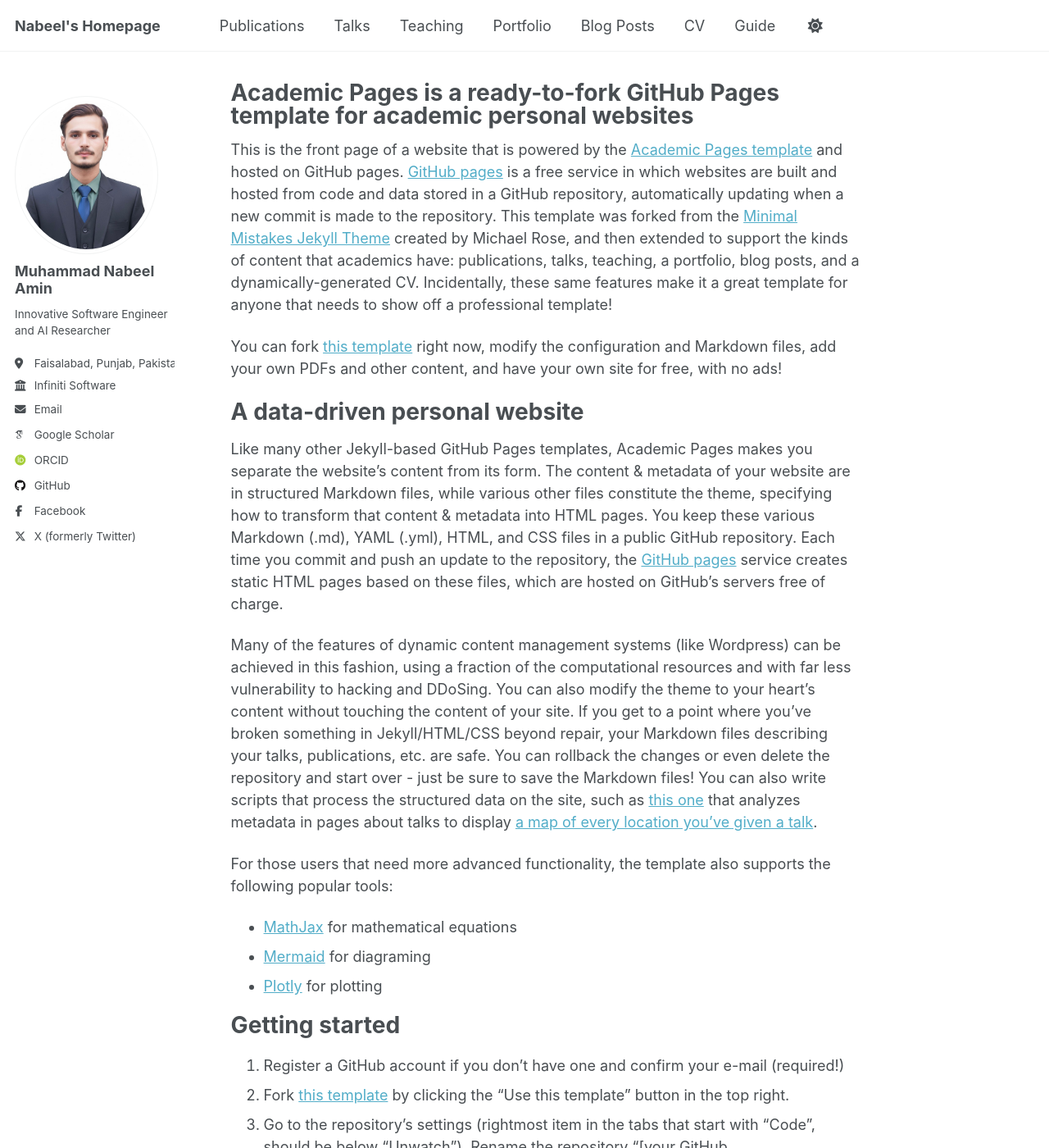
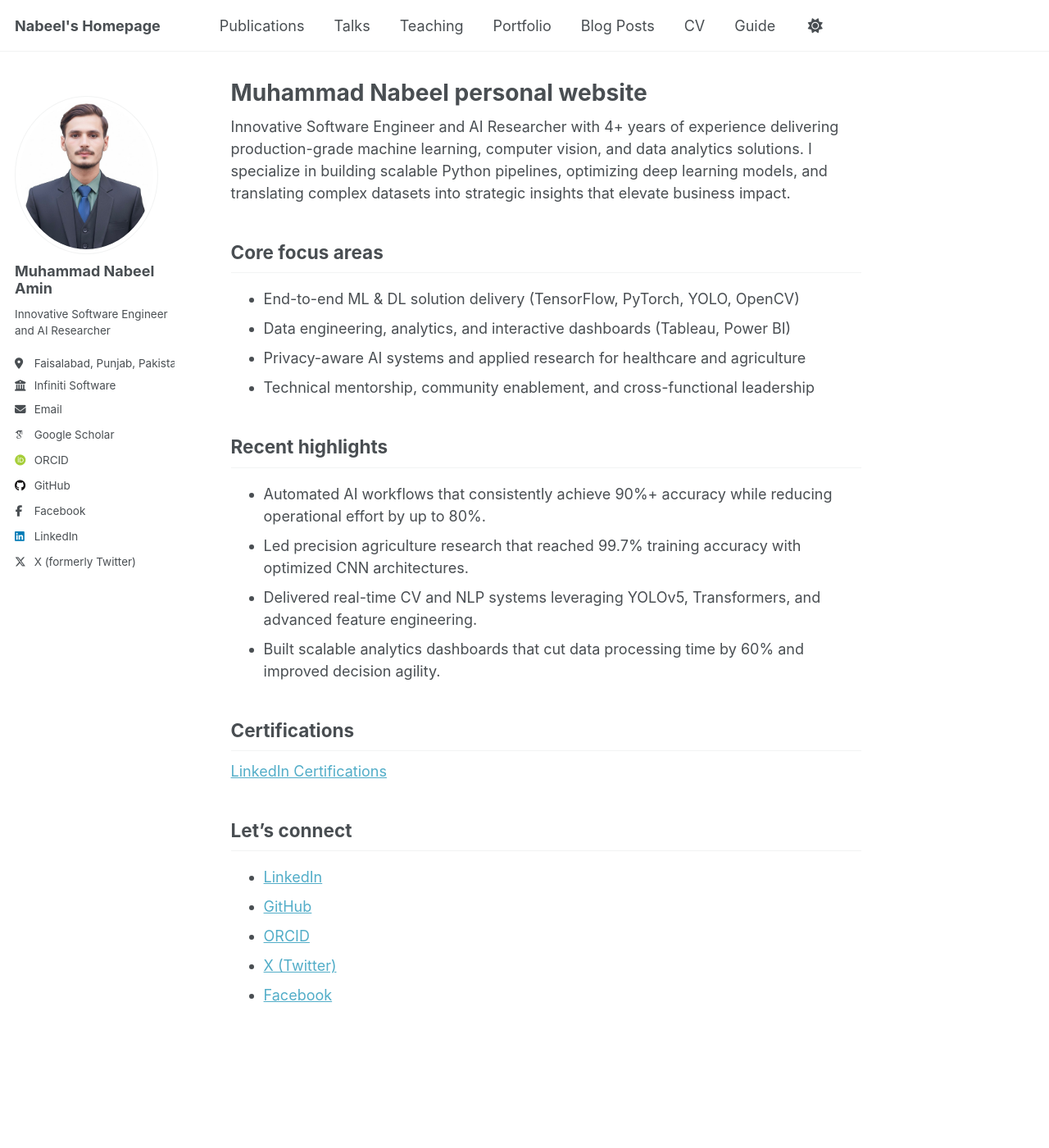
Before and after one commit to Nabeel70/mnabeel.github.io, a Jekyll site: the page built from _pages/about.md, in a window 1280 px wide and 1400 px high. Shown: the whole window at 82% size. Built offline with Jekyll 4.4.1, drawn with Linux system fonts in a browser that asks for light colours; some web fonts are replaced; a script that is not in the unit is left out; comment, search, counter and statistics services are not loaded; some of the changed text lies outside the part shown.

Commit message:
Added front page data

```diff
--- a/_config.yml
+++ b/_config.yml
@@ -61,7 +61,7 @@ author:
   keybase          : # Username
   instagram        : # Username
   lastfm           : # Username
-  linkedin         : # Username
+  linkedin         : "nabeel70"
   mastodon         : # URL
   medium           : # URL
   pinterest        : # Username
--- a/_pages/about.md
+++ b/_pages/about.md
@@ -1,56 +1,39 @@
 ---
 permalink: /
-title: "Academic Pages is a ready-to-fork GitHub Pages template for academic personal websites"
+title: "Muhammad Nabeel personal website"
 author_profile: true
 redirect_from:
   - /about/
   - /about.html
 ---
 
-This is the front page of a website that is powered by the [Academic Pages template](https://github.com/academicpages/academicpages.github.io) and hosted on GitHub pages. [GitHub pages](https://pages.github.com) is a free service in which websites are built and hosted from code and data stored in a GitHub repository, automatically updating when a new commit is made to the repository. This template was forked from the [Minimal Mistakes Jekyll Theme](https://mmistakes.github.io/minimal-mistakes/) created by Michael Rose, and then extended to support the kinds of content that academics have: publications, talks, teaching, a portfolio, blog posts, and a dynamically-generated CV. Incidentally, these same features make it a great template for anyone that needs to show off a professional template!
+Innovative Software Engineer and AI Researcher with 4+ years of experience delivering production-grade machine learning, computer vision, and data analytics solutions. I specialize in building scalable Python pipelines, optimizing deep learning models, and translating complex datasets into strategic insights that elevate business impact.
 
- You can fork [this template](https://github.com/academicpages/academicpages.github.io) right now, modify the configuration and Markdown files, add your own PDFs and other content, and have your own site for free, with no ads!
+## Core focus areas
 
-A data-driven personal website
-======
-Like many other Jekyll-based GitHub Pages templates, Academic Pages makes you separate the website's content from its form. The content & metadata of your website are in structured Markdown files, while various other files constitute the theme, specifying how to transform that content & metadata into HTML pages. You keep these various Markdown (.md), YAML (.yml), HTML, and CSS files in a public GitHub repository. Each time you commit and push an update to the repository, the [GitHub pages](https://pages.github.com/) service creates static HTML pages based on these files, which are hosted on GitHub's servers free of charge.
+- End-to-end ML & DL solution delivery (TensorFlow, PyTorch, YOLO, OpenCV)
+- Data engineering, analytics, and interactive dashboards (Tableau, Power BI)
+- Privacy-aware AI systems and applied research for healthcare and agriculture
+- Technical mentorship, community enablement, and cross-functional leadership
 
-Many of the features of dynamic content management systems (like Wordpress) can be achieved in this fashion, using a fraction of the computational resources and with far less vulnerability to hacking and DDoSing. You can also modify the theme to your heart's content without touching the content of your site. If you get to a point where you've broken something in Jekyll/HTML/CSS beyond repair, your Markdown files describing your talks, publications, etc. are safe. You can rollback the changes or even delete the repository and start over - just be sure to save the Markdown files! You can also write scripts that process the structured data on the site, such as [this one](https://github.com/academicpages/academicpages.github.io/blob/master/talkmap.ipynb) that analyzes metadata in pages about talks to display [a map of every location you've given a talk](https://academicpages.github.io/talkmap.html).
+## Recent highlights
 
-For those users that need more advanced functionality, the template also supports the following popular tools:
-- [MathJax](https://www.mathjax.org/) for mathematical equations
-- [Mermaid](https://mermaid.js.org/) for diagraming
-- [Plotly](https://plotly.com/javascript/) for plotting
+- Automated AI workflows that consistently achieve 90%+ accuracy while reducing operational effort by up to 80%.
+- Led precision agriculture research that reached 99.7% training accuracy with optimized CNN architectures.
+- Delivered real-time CV and NLP systems leveraging YOLOv5, Transformers, and advanced feature engineering.
+- Built scalable analytics dashboards that cut data processing time by 60% and improved decision agility.
 
-Getting started
-======
-1. Register a GitHub account if you don't have one and confirm your e-mail (required!)
-1. Fork [this template](https://github.com/academicpages/academicpages.github.io) by clicking the "Use this template" button in the top right.
-1. Go to the repository's settings (rightmost item in the tabs that start with "Code", should be below "Unwatch"). Rename the repository "[your GitHub username].github.io", which will also be your website's URL.
-1. Set site-wide configuration and create content & metadata (see below -- also see [this set of diffs](http://archive.is/3TPas) showing what files were changed to set up [an example site](https://getorg-testacct.github.io) for a user with the username "getorg-testacct")
-1. Upload any files (like PDFs, .zip files, etc.) to the files/ directory. They will appear at https://[your GitHub username].github.io/files/example.pdf.
-1. Check status by going to the repository settings, in the "GitHub pages" section
+## Certifications
 
-Site-wide configuration
-------
-The main configuration file for the site is in the base directory in [_config.yml](https://github.com/academicpages/academicpages.github.io/blob/master/_config.yml), which defines the content in the sidebars and other site-wide features. You will need to replace the default variables with ones about yourself and your site's github repository. The configuration file for the top menu is in [_data/navigation.yml](https://github.com/academicpages/academicpages.github.io/blob/master/_data/navigation.yml). For example, if you don't have a portfolio or blog posts, you can remove those items from that navigation.yml file to remove them from the header.
+<script src="https://platform.linkedin.com/badges/js/profile.js" async defer></script>
+<div class="badge-base LI-profile-badge" data-locale="en_US" data-size="large" data-theme="light" data-type="HORIZONTAL" data-vanity="nabeel70" data-version="v1">
+  <a class="badge-base__link LI-simple-link" href="https://www.linkedin.com/in/nabeel70/details/certifications/">LinkedIn Certifications</a>
+</div>
 
-Create content & metadata
-------
-For site content, there is one Markdown file for each type of content, which are stored in directories like _publications, _talks, _posts, _teaching, or _pages. For example, each talk is a Markdown file in the [_talks directory](https://github.com/academicpages/academicpages.github.io/tree/master/_talks). At the top of each Markdown file is structured data in YAML about the talk, which the theme will parse to do lots of cool stuff. The same structured data about a talk is used to generate the list of talks on the [Talks page](https://academicpages.github.io/talks), each [individual page](https://academicpages.github.io/talks/2012-03-01-talk-1) for specific talks, the talks section for the [CV page](https://academicpages.github.io/cv), and the [map of places you've given a talk](https://academicpages.github.io/talkmap.html) (if you run this [python file](https://github.com/academicpages/academicpages.github.io/blob/master/talkmap.py) or [Jupyter notebook](https://github.com/academicpages/academicpages.github.io/blob/master/talkmap.ipynb), which creates the HTML for the map based on the contents of the _talks directory).
+## Let’s connect
 
-**Markdown generator**
-
-The repository includes [a set of Jupyter notebooks](https://github.com/academicpages/academicpages.github.io/tree/master/markdown_generator
-) that converts a CSV containing structured data about talks or presentations into individual Markdown files that will be properly formatted for the Academic Pages template. The sample CSVs in that directory are the ones I used to create my own personal website at stuartgeiger.com. My usual workflow is that I keep a spreadsheet of my publications and talks, then run the code in these notebooks to generate the Markdown files, then commit and push them to the GitHub repository.
-
-How to edit your site's GitHub repository
-------
-Many people use a git client to create files on their local computer and then push them to GitHub's servers. If you are not familiar with git, you can directly edit these configuration and Markdown files directly in the github.com interface. Navigate to a file (like [this one](https://github.com/academicpages/academicpages.github.io/blob/master/_talks/2012-03-01-talk-1.md) and click the pencil icon in the top right of the content preview (to the right of the "Raw | Blame | History" buttons). You can delete a file by clicking the trashcan icon to the right of the pencil icon. You can also create new files or upload files by navigating to a directory and clicking the "Create new file" or "Upload files" buttons.
-
-Example: editing a Markdown file for a talk
-![Editing a Markdown file for a talk](/images/editing-talk.png)
-
-For more info
-------
-More info about configuring Academic Pages can be found in [the guide](https://academicpages.github.io/markdown/), the [growing wiki](https://github.com/academicpages/academicpages.github.io/wiki), and you can always [ask a question on GitHub](https://github.com/academicpages/academicpages.github.io/discussions). The [guides for the Minimal Mistakes theme](https://mmistakes.github.io/minimal-mistakes/docs/configuration/) (which this theme was forked from) might also be helpful.
+- [LinkedIn](https://www.linkedin.com/in/nabeel70/)
+- [GitHub](https://github.com/Nabeel70)
+- [ORCID](https://orcid.org/0009-0000-2487-6339)
+- [X (Twitter)](https://twitter.com/NabeelAmin70rb)
+- [Facebook](https://www.facebook.com/people/Muhammad-Nabeel-Amin/61551334317952/)
```
